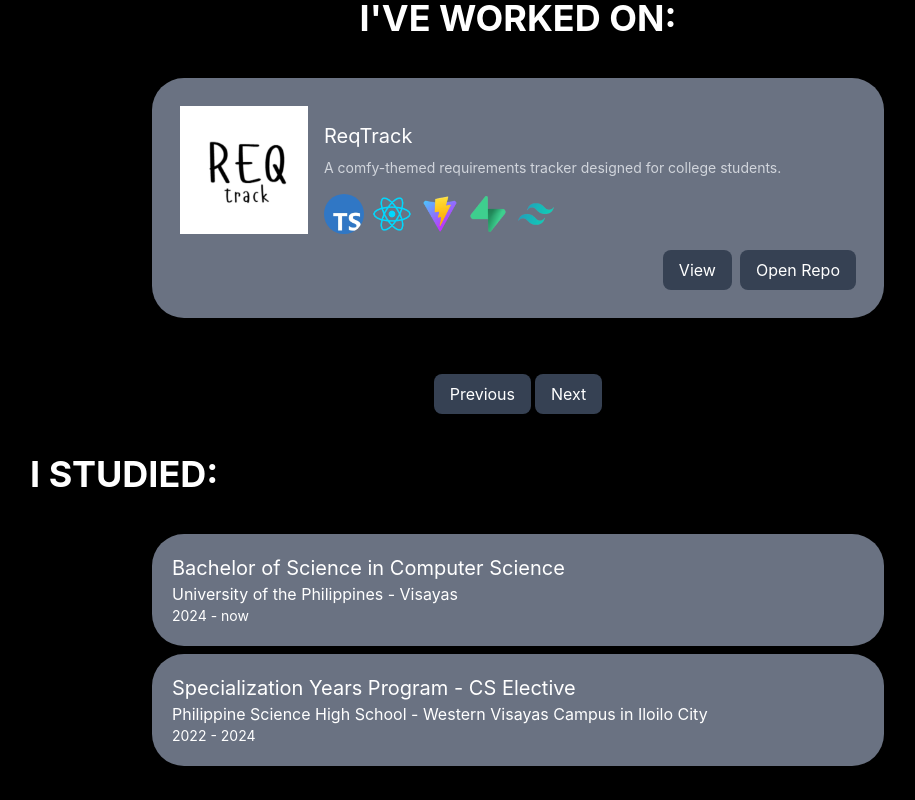
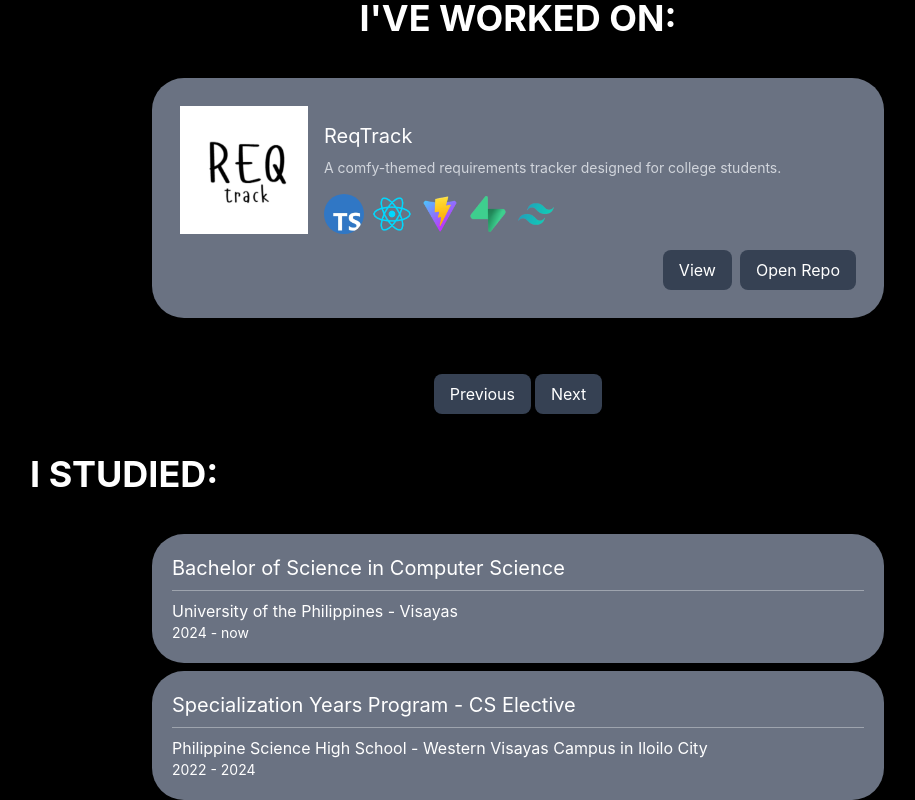
Before and after one commit to d3nzus/d3nzus.github.io, a React (Vite) app: page / in a window 1280 px wide. Shown: the part 1345-2145 px from the top of the page, without its empty margins (122-1037 px from the left). Before the commit the page ends 2111 px from the top, so only its background shows below. Built offline with nearby package versions, Linux system fonts and the light colour scheme.

Commit message:
refactor: styling on ui components

```diff
--- a/src/blocks/Project.tsx
+++ b/src/blocks/Project.tsx
@@ -16,7 +16,7 @@ function Project() {
 
   return (
     <div className="container mx-auto top-10 relative align-middle justify-center">
-      <h1 className="text-4xl font-bold text-white my-2 text-center">I'VE WORKED ON:</h1>
+      <h1 className="text-4xl font-bold text-white my-10 text-center">I'VE WORKED ON:</h1>
 
       <ProjectCard project={projects[projectIndex]} />
 
--- a/src/components/EducationCard.tsx
+++ b/src/components/EducationCard.tsx
@@ -2,6 +2,7 @@ function EducationCard({ degree, school, duration }: { degree: string; school: s
     return (
         <div className="bg-gray-500 rounded-4xl w-3/4 h-fit mx-auto p-5 my-2 flex flex-col align-baseline justify-start">
             <p className="text-white text-xl">{degree}</p>
+            <hr className="my-2 border-0 border-t border-gray-300/50" />
             <p className="text-white text-md">{school}</p>
             <p className="text-white text-sm">{duration}</p>
         </div>
```
